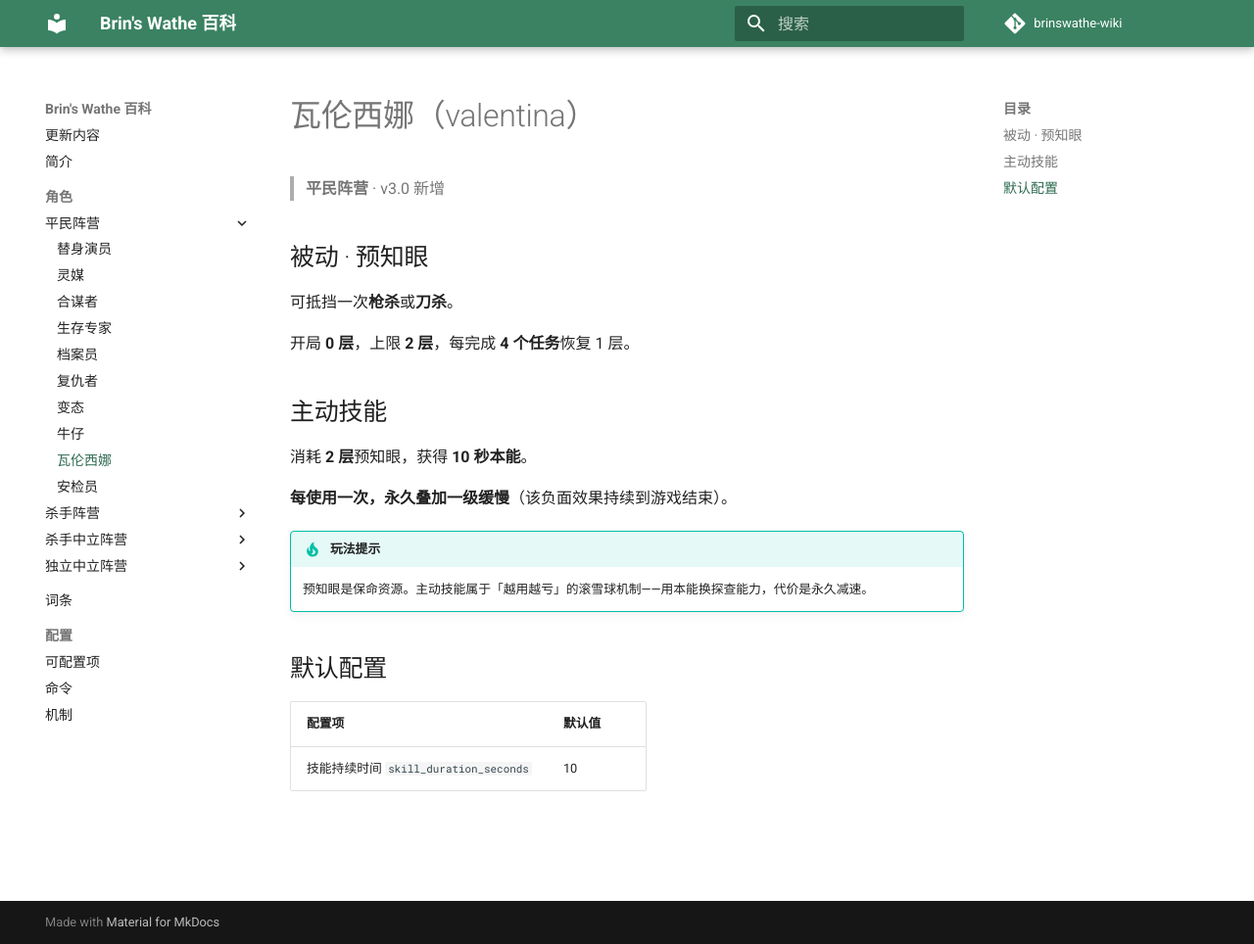
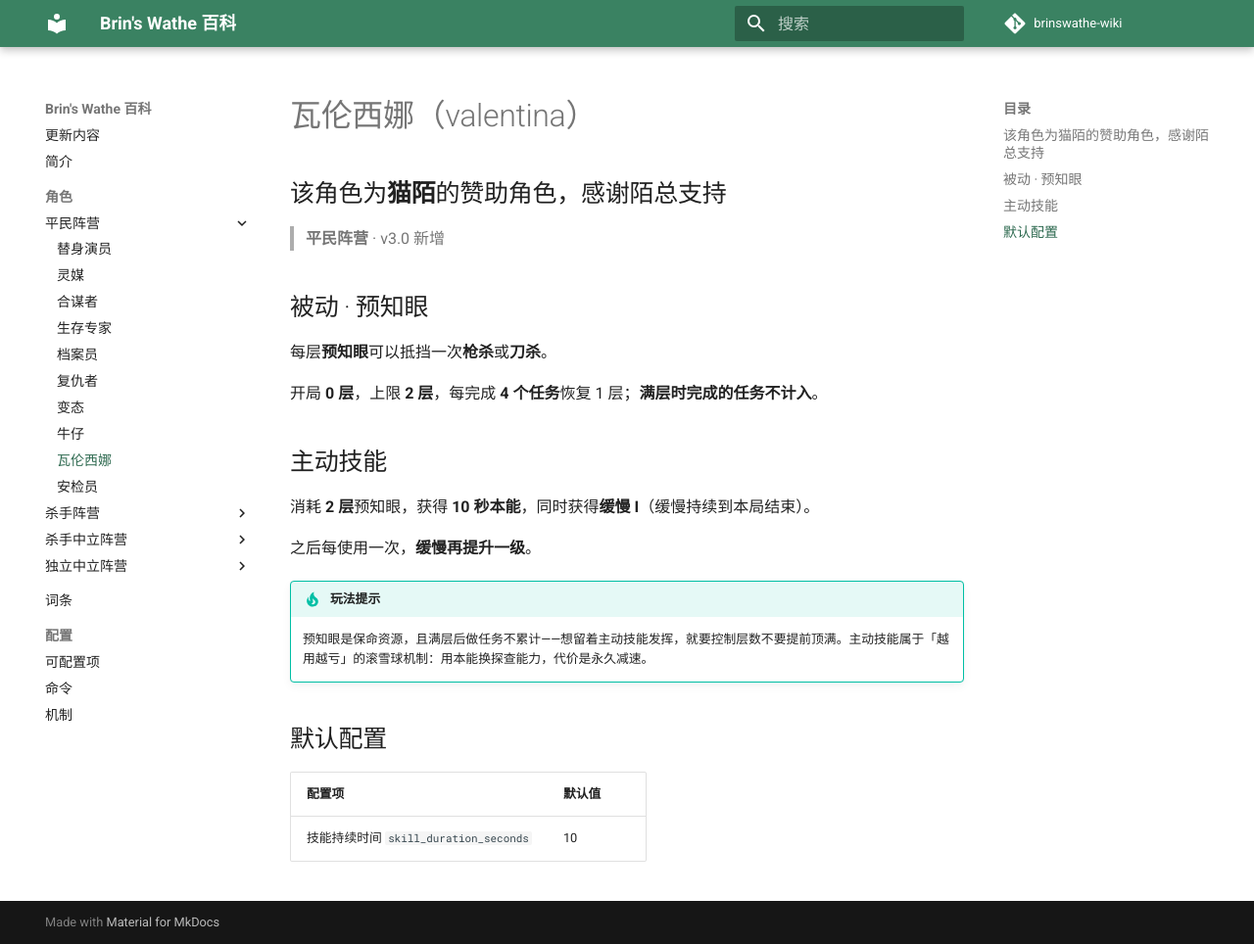
Before and after one commit to ErinDax/brinswathe-wiki, an MkDocs documentation site: the page built from docs/roles/civilian/valentina.md, in a window 1280 px wide and 964 px high. Shown: the whole window at 98% size. Built offline with MkDocs 1.6.1 and Material for MkDocs 9.7.7, drawn with Linux system fonts in a browser that asks for light colours; comment, search, counter and statistics services are not loaded.

Commit message:
瓦伦西娜补充猫陌赞助声明（与炸弹客一致），并按图鉴原文补全满层不累计与缓慢 I 细节

```diff
--- a/docs/roles/civilian/valentina.md
+++ b/docs/roles/civilian/valentina.md
@@ -1,21 +1,23 @@
 # 瓦伦西娜（valentina）
+
+## 该角色为**猫陌**的赞助角色，感谢陌总支持
 
 > **平民阵营** · v3.0 新增
 
 ## 被动 · 预知眼
 
-可抵挡一次**枪杀**或**刀杀**。
+每层**预知眼**可以抵挡一次**枪杀**或**刀杀**。
 
-开局 **0 层**，上限 **2 层**，每完成 **4 个任务**恢复 1 层。
+开局 **0 层**，上限 **2 层**，每完成 **4 个任务**恢复 1 层；**满层时完成的任务不计入**。
 
 ## 主动技能
 
-消耗 **2 层**预知眼，获得 **10 秒本能**。
+消耗 **2 层**预知眼，获得 **10 秒本能**，同时获得**缓慢 I**（缓慢持续到本局结束）。
 
-**每使用一次，永久叠加一级缓慢**（该负面效果持续到游戏结束）。
+之后每使用一次，**缓慢再提升一级**。
 
 !!! tip "玩法提示"
-    预知眼是保命资源。主动技能属于「越用越亏」的滚雪球机制——用本能换探查能力，代价是永久减速。
+    预知眼是保命资源，且满层后做任务不累计——想留着主动技能发挥，就要控制层数不要提前顶满。主动技能属于「越用越亏」的滚雪球机制：用本能换探查能力，代价是永久减速。
 
 ## 默认配置
 
```
